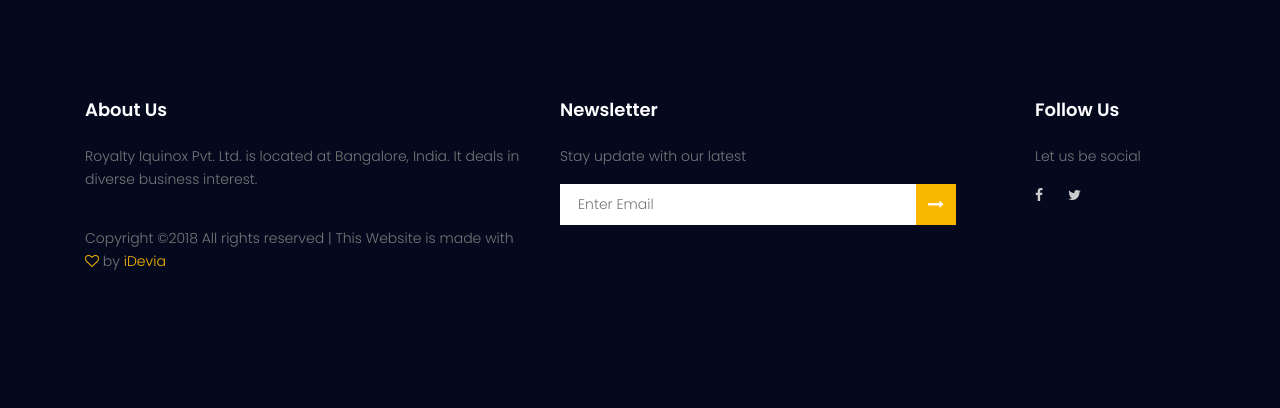
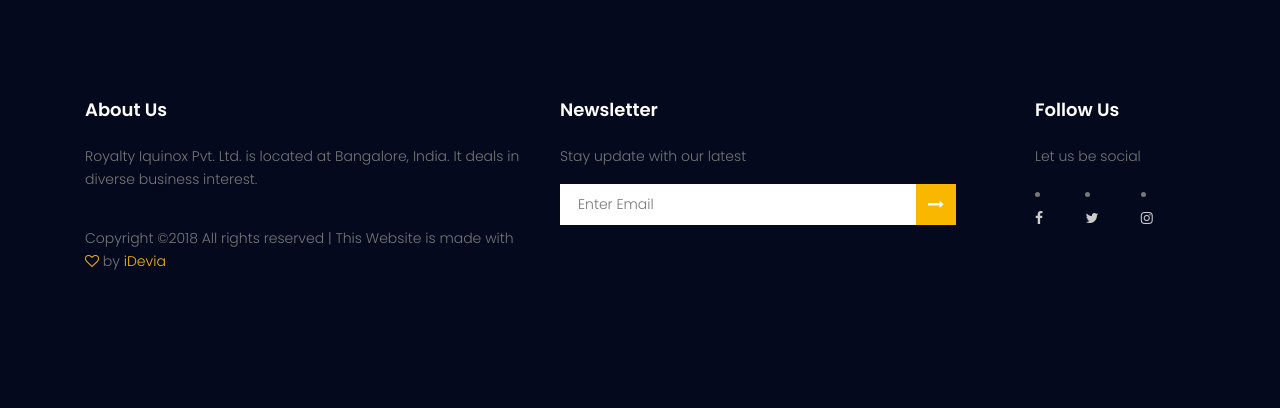
Before and after one commit to DoTA93/royal, a PHP site: template resources/views/home.twig in a window 1280 px wide. Shown: the part 3797-4205 px from the top of the page. Run offline with PHP 8.4, Linux system fonts and the light colour scheme; the template is opened without the code that fills it, so the values that code supplies are empty; some libraries are stand-ins or nearby versions.

Commit message:
footer updated

```diff
--- a/resources/views/templates/partials/footer.twig
+++ b/resources/views/templates/partials/footer.twig
@@ -37,10 +37,10 @@ Copyright &copy;<script data-cfasync="false" src="../../../cdn-cgi/scripts/f2bf0
 								<h6>Follow Us</h6>
 								<p>Let us be social</p>
 								<div class="footer-social d-flex align-items-center">
-									<a href="#"><i class="fa fa-facebook"></i></a>
-									<a href="#"><i class="fa fa-twitter"></i></a>
-									<!-- <a href="#"><i class="fa fa-dribbble"></i></a> -->
-									<!-- <a href="#"><i class="fa fa-behance"></i></a> -->
+									<li><a href="https://www.facebook.com/Royaltyiquinox/"><i class="fa fa-facebook"></i></a></li>
+									<li><a href="https://twitter.com/iquinox?s=09"><i class="fa fa-twitter"></i></a></li>
+									<li><a href="https://www.instagram.com/royaltyiquinox/"><i class="fa fa-instagram"></i></a></li>
+									{# <li><a href="#"><i class="fa fa-whatsapp"></i> +918310087071</a></li> #}
 								</div>
 							</div>
 						</div>
```
